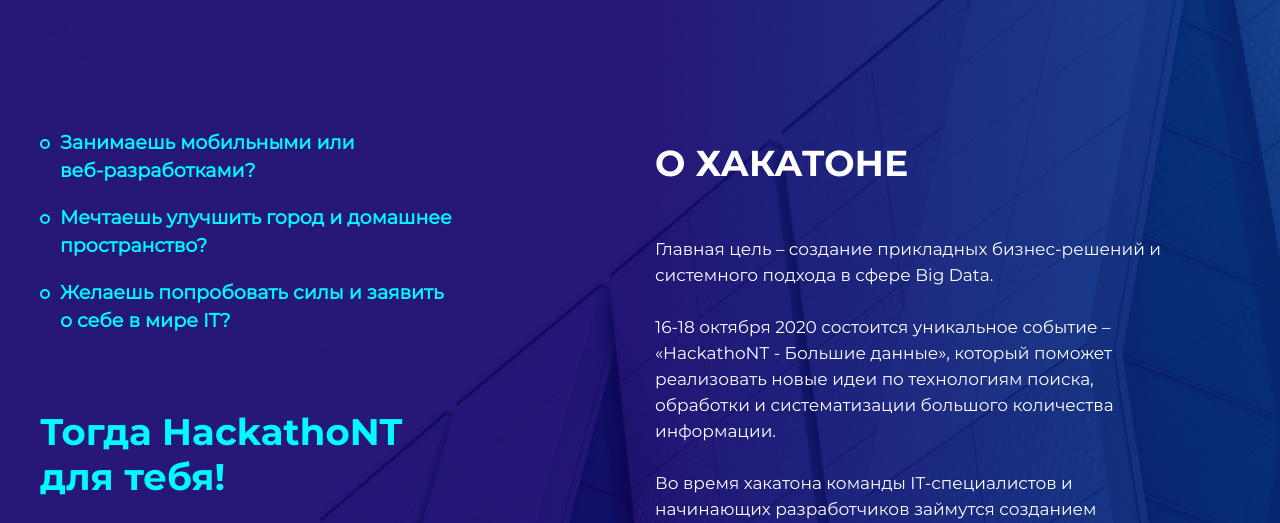
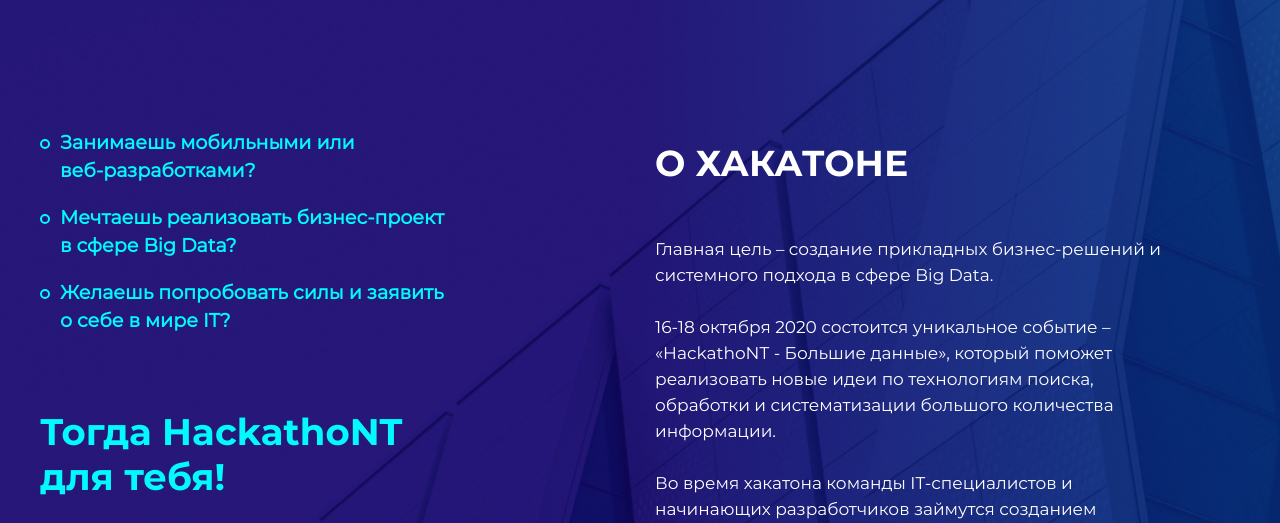
Before and after one commit to ShineSquad/HackathoNT, a PHP site: page / in a window 1280 px wide; the page is wider, and only the part inside the window is pictured. Shown: the part 1256-1779 px from the top of that part. Run offline with PHP 8.4, Linux system fonts and the light colour scheme.

Commit message:
fix about

```diff
--- a/index.php
+++ b/index.php
@@ -132,7 +132,7 @@
 				<div class="about_left">
 					<ul class="about_left_list_questions">
 						<li class="list_questions_item">Занимаешь мобильными или <br>веб-разработками?</li><br>
-						<li class="list_questions_item">Мечтаешь улучшить город и домашнее <br>пространство?</li><br>
+						<li class="list_questions_item">Мечтаешь реализовать бизнес-проект<br> в сфере Big Data?</li><br>
 						<li class="list_questions_item">Желаешь попробовать силы и заявить <br>о себе в мире IT?</li><br>
 					</ul>
 					<p class="about_left_call">Тогда HackathoNT <br>для тебя!</p>
```
